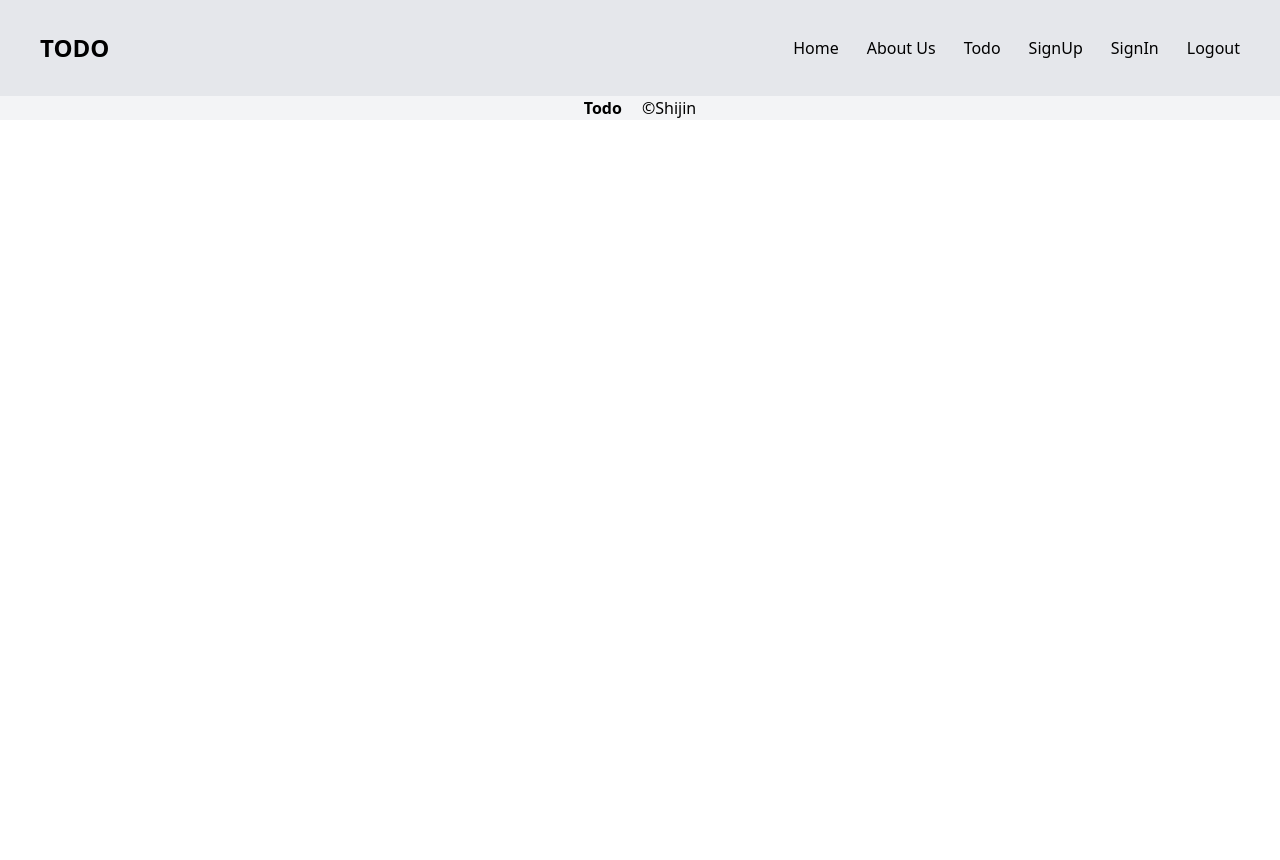
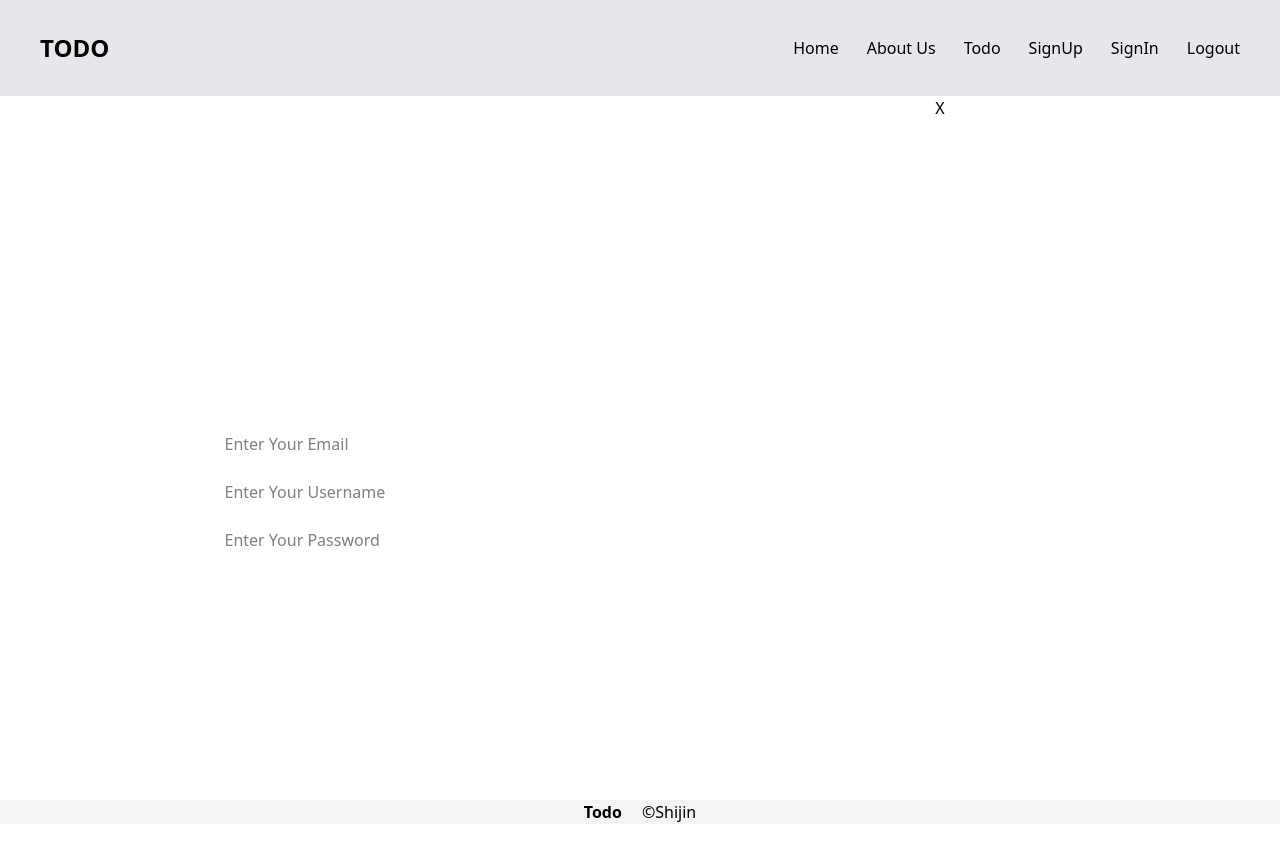
Before and after one commit to Shijin2k3/TODO-MERN, a React (Vite) app in the folder frontend/: page /signup in a window 1280 px wide. Shown: the top 860 px of the page. Before the commit the page ends 800 px from the top, so only its background shows below. Built offline with nearby package versions, Linux system fonts and the light colour scheme.

Commit message:
initialized form in Signup

```diff
--- a/frontend/src/App.jsx
+++ b/frontend/src/App.jsx
@@ -4,6 +4,8 @@ import { Footer } from "./components/footer/Footer"
 import { Home } from "./components/home/Home"
 import { Navbar } from "./components/navbar/Navbar"
 import {Route, BrowserRouter as Router, Routes} from 'react-router-dom';
+import { SignIn } from "./components/signin/SignIn";
+import { SignUp } from "./components/signup/SignUp";
 
 
 function App() {
@@ -16,7 +18,9 @@ function App() {
             <Navbar />
               <Routes>
                 <Route exact path="/" element={ <Home />}/>
-                <Route exact path="/about" element={ <About />}/>
+                <Route  path="/about" element={ <About />}/>
+                <Route  path="/signin" element={ <SignIn />}/>
+                <Route  path="/signup" element={ <SignUp />}/>
               </Routes>
 
             <Footer/>
--- a/frontend/src/components/navbar/Navbar.jsx
+++ b/frontend/src/components/navbar/Navbar.jsx
@@ -3,13 +3,10 @@ import { CiMenuBurger } from 'react-icons/ci';
 import { Link } from 'react-router-dom';
 
 export const Navbar = () => {
-  const [isOpen,setIsOpen]=useState(false);
-
-  const toggleMenu =() =>{
-    setIsOpen(!isOpen)
-  }
-
-
+  // const [isOpen,setIsOpen]=useState(false);
+  // const toggleMenu =() =>{
+  //   setIsOpen(!isOpen)
+  // }
   return (
     <div className='"w-[100%] h-[100vh]"'>
       <div className=' w-[100%] h-[12vh] bg-gray-200 flex  justify-between  items-center px-4 md:px-10 '>
@@ -20,9 +17,8 @@ export const Navbar = () => {
              <CiMenuBurger size={24} />
              </button>
            </div> */}
-
            <div className='flex flex-row  gap-4 md:gap-7 items-center right-0 top-19'>
-              <div><Link to='/' className='text-black font-medium'>Home</Link></div>
+               <div><Link to='/' className='text-black font-medium'>Home</Link></div>
                <div ><Link to='/about' className='text-black font-medium'>About Us</Link></div>
                <div ><Link to='/Todo' className='text-black font-medium'> Todo</Link></div>
                <div ><Link to='/signup' className='text-black font-medium'>SignUp</Link></div>
@@ -30,9 +26,7 @@ export const Navbar = () => {
                <div ><Link to='/logout' className='text-black font-medium'>Logout</Link></div>
             </div>
         </div>
-
       </div>
-
     </div>
   )
 }
--- /dev/null
+++ b/frontend/src/components/signin/SignIn.jsx
@@ -0,0 +1,7 @@
+import React from 'react'
+
+export const SignIn = () => {
+  return (
+    <div>SignIn</div>
+  )
+}
--- /dev/null
+++ b/frontend/src/components/signup/SignUp.jsx
@@ -0,0 +1,31 @@
+import React from 'react'
+
+export const SignUp = () => {
+  return (
+    <div className='w-[100%] h-[88vh] px-10'>
+      <div className=' '>
+        <div className='flex justify-between '>
+          <div className='w-[50%] h-screen flex justify-center items-center '>
+            <div className='flex '>
+              <form className='flex flex-col' action="">
+                <input
+                 className='p-2 mb-2' type="email" name="email"
+                  placeholder='Enter Your Email' autoComplete='off'
+                />
+                <input
+                 className='p-2 mb-2' type="text"  name="username"
+                  placeholder='Enter Your Username' autoComplete='off'
+                />
+                <input
+                 className='p-2 mb-2' type="password" name="password"
+                  placeholder='Enter Your Password' autoComplete='off'
+                />
+              </form>
+            </div>
+          </div>
+          <div className='w-[50%] text-center'>X</div>
+        </div>
+      </div>
+    </div>
+  )
+}
```
